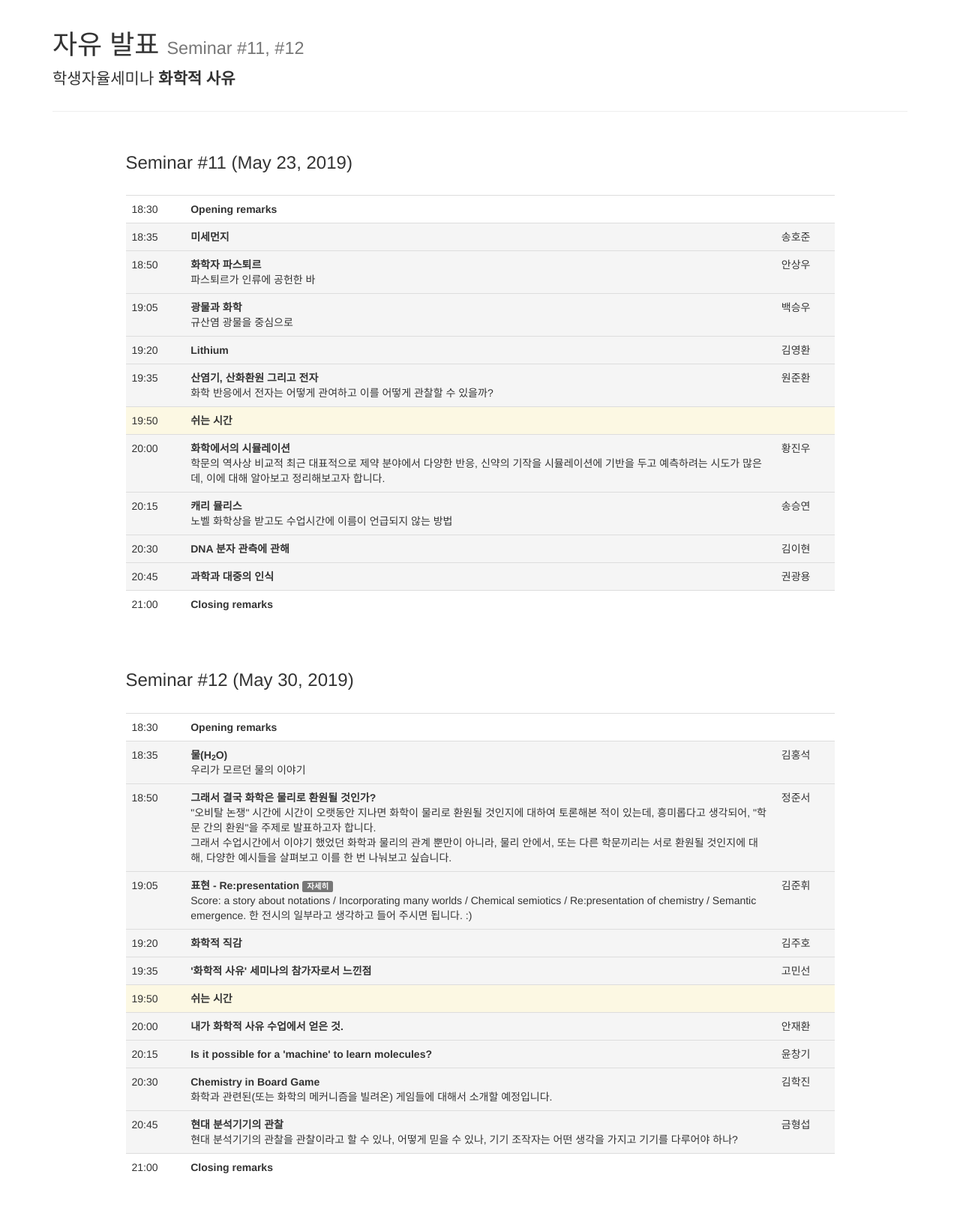
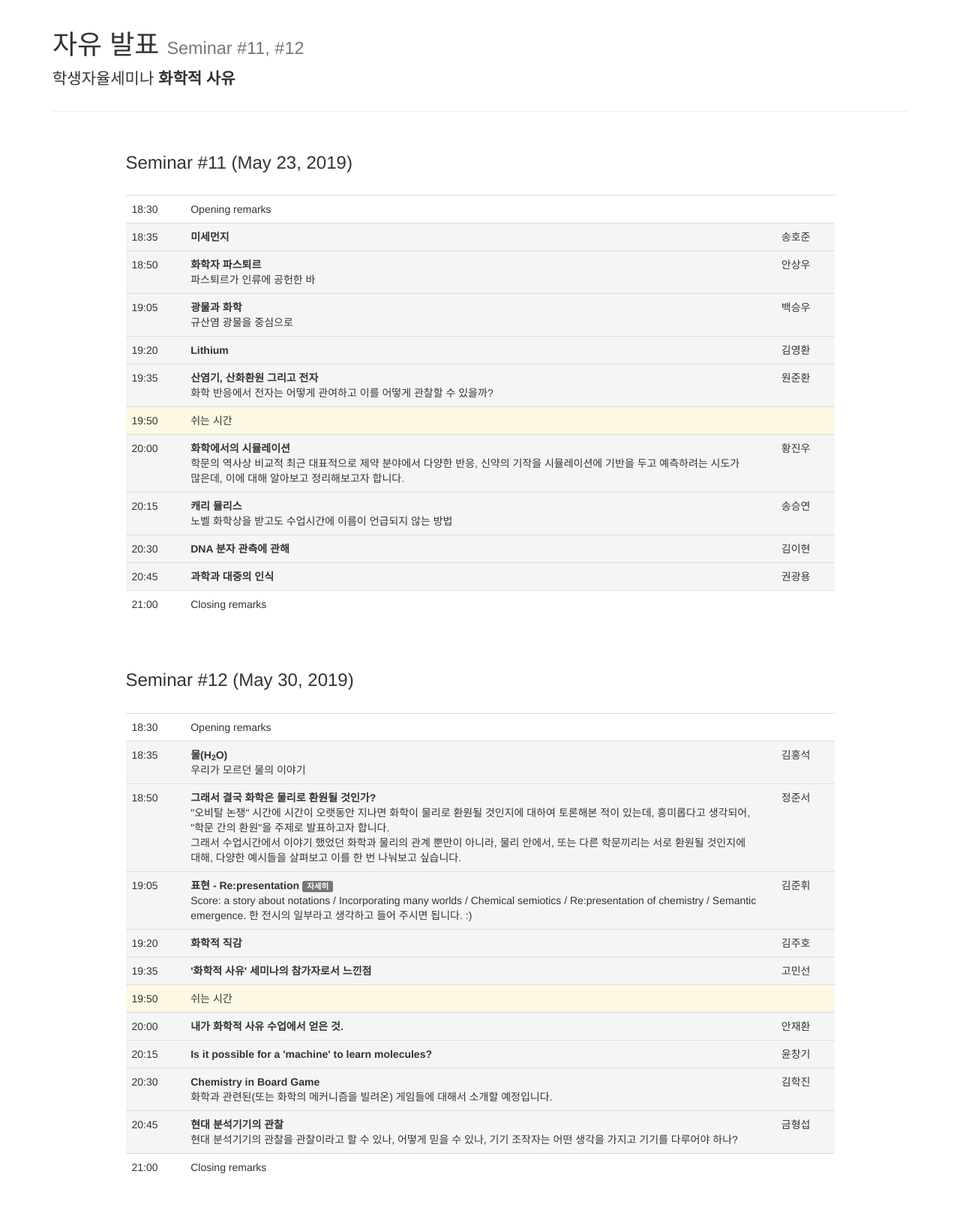
Before and after one commit to recisic/chemifest, a Jekyll site: the page docs/presentation.html, which Jekyll copies as it is, in a window 1280 px wide. Shown: the whole page at 75% size. Built offline with Jekyll 4.4.1, drawn with Linux system fonts in a browser that asks for light colours.

```diff
--- a/_includes/latest-post.html
+++ b/_includes/latest-post.html
@@ -127,7 +127,7 @@ tr.pres {
                 - 데굴데굴, 자가 교정으로 발전하는 과학
               </td>
               <td>
-                <!--a href=".">[slides]</a-->
+                <a href="docs/seminar7.pdf">[소개]</a>
               </td>
             </tr>
             <tr>
--- a/docs/presentation.html
+++ b/docs/presentation.html
@@ -46,6 +46,10 @@
     	  white-space:nowrap;
     	  max-width:none;
     	}
+
+      td {
+        word-break: keep-all;
+      }
     </style>
 
   <script>
@@ -73,7 +77,7 @@ $(document).ready(function(){
       <tbody>
         <tr>
           <td class="col-md-1">18:30</td>
-          <td><strong>Opening remarks</strong></td>
+          <td>Opening remarks</td>
           <td class="col-md-1"></td>
         </tr>
          <tr class="active">
@@ -106,7 +110,7 @@ $(document).ready(function(){
         </tr>
         <tr class="warning">
           <td>19:50</td>
-          <td colspan="3"><b>쉬는 시간</b></td>
+          <td colspan="3">쉬는 시간</td>
         </tr>
         <tr class="active">
           <td>20:00</td>
@@ -132,7 +136,7 @@ $(document).ready(function(){
         </tr>
         <tr>
           <td>21:00</td>
-          <td><strong>Closing remarks</strong></td>
+          <td>Closing remarks</td>
           <td></td>
         </tr>
       </tbody>
@@ -147,7 +151,7 @@ $(document).ready(function(){
       <tbody>
         <tr>
           <td class="col-md-1">18:30</td>
-          <td><strong>Opening remarks</strong></td>
+          <td>Opening remarks</td>
           <td class="col-md-1"></td>
         </tr>
          <tr class="active">
@@ -181,7 +185,7 @@ $(document).ready(function(){
         </tr>
         <tr class="warning">
           <td>19:50</td>
-          <td colspan="3"><b>쉬는 시간</b></td>
+          <td colspan="3">쉬는 시간</td>
         </tr>
         <tr class="active">
           <td>20:00</td>
@@ -207,7 +211,7 @@ $(document).ready(function(){
         </tr>
         <tr>
           <td>21:00</td>
-          <td><strong>Closing remarks</strong></td>
+          <td>Closing remarks</td>
           <td></td>
         </tr>
       </tbody>
```
Also changed, not shown: 1 other file. Lines whose indentation alone changed are shown as unchanged.
